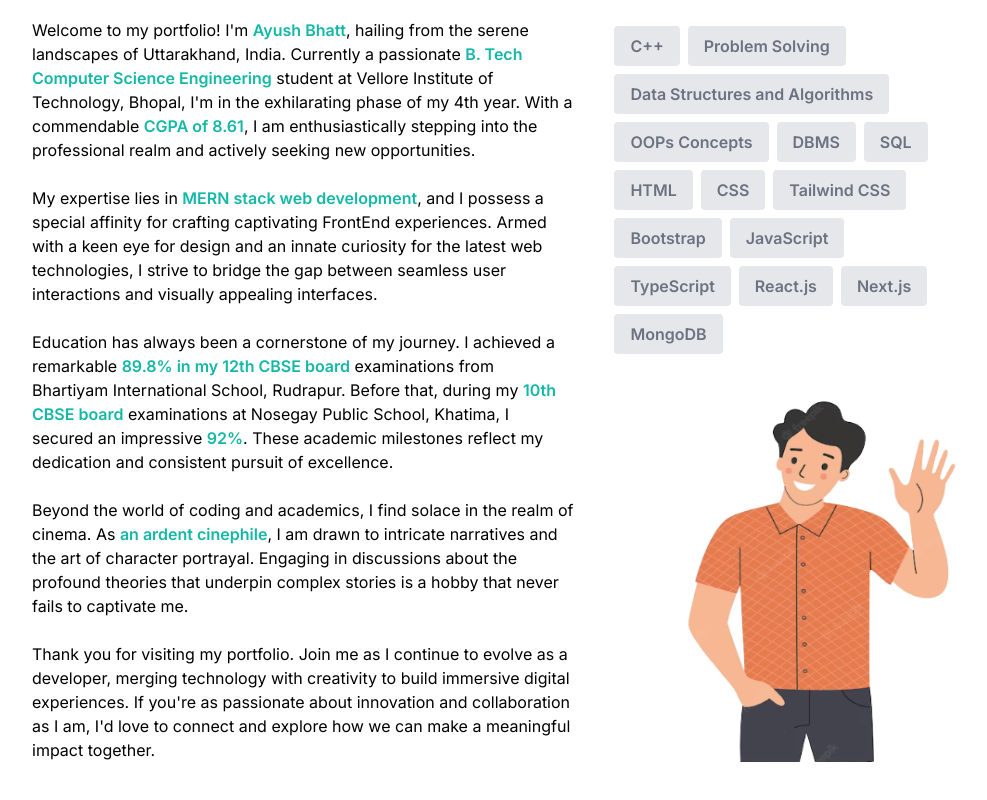
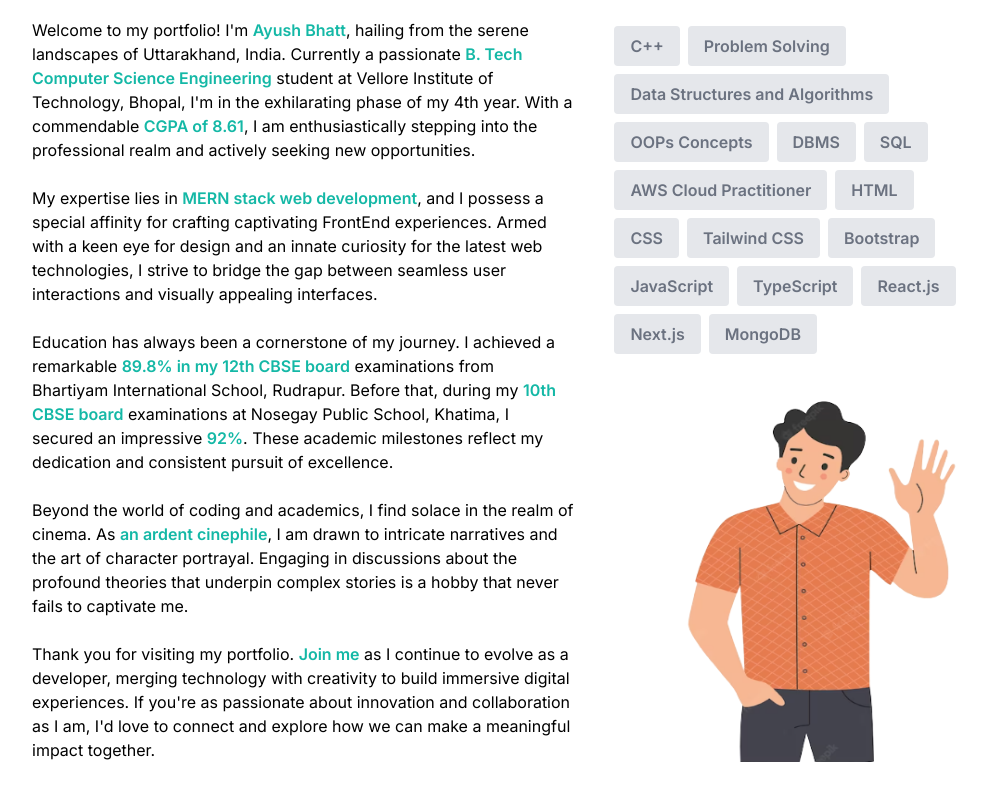
Before and after one commit to alternateAyush/ayush-bhatt-portfolio, a Next.js app: page / in a window 1280 px wide. Shown: the part 1069-1869 px from the top of the page, without its empty margins (136-1123 px from the left). Built offline with nearby package versions, Linux system fonts and the light colour scheme.

Commit message:
final-base-commit

```diff
--- a/src/components/AboutSection.tsx
+++ b/src/components/AboutSection.tsx
@@ -1,5 +1,6 @@
 import React from "react";
 import Image from "next/image";
+import Link from "next/link";
 
 const skills = [
     {skill:"C++"},
@@ -8,6 +9,7 @@ const skills = [
     {skill:"OOPs Concepts"},
     {skill:"DBMS"},
     {skill:"SQL"},
+    {skill:"AWS Cloud Practitioner"},
     {skill:"HTML"},
     {skill:"CSS"},
     {skill:"Tailwind CSS"},
@@ -37,7 +39,7 @@ const AboutSection = ()=>{
                     <br/>
                     <p>{`Beyond the world of coding and academics, I find solace in the realm of cinema. As `}<span className="text-teal-500 font-semibold">an ardent cinephile</span>{`, I am drawn to intricate narratives and the art of character portrayal. Engaging in discussions about the profound theories that underpin complex stories is a hobby that never fails to captivate me.`}</p>
                     <br/>
-                    <p>{`Thank you for visiting my portfolio. Join me as I continue to evolve as a developer, merging technology with creativity to build immersive digital experiences. If you're as passionate about innovation and collaboration as I am, I'd love to connect and explore how we can make a meaningful impact together.`}</p>
+                    <p>{`Thank you for visiting my portfolio. `}<Link href="https://www.linkedin.com/in/ayush-bhatt-036b2b203/" target="_blank"><span className="text-teal-500 font-semibold">Join me</span></Link>{` as I continue to evolve as a developer, merging technology with creativity to build immersive digital experiences. If you're as passionate about innovation and collaboration as I am, I'd love to connect and explore how we can make a meaningful impact together.`}</p>
                 </div>
                 <div className="md:w-2/5 relative">
                     <h1 className="text-center font-bold text-2xl mb-6 md:text-left">My Skills</h1>
```
